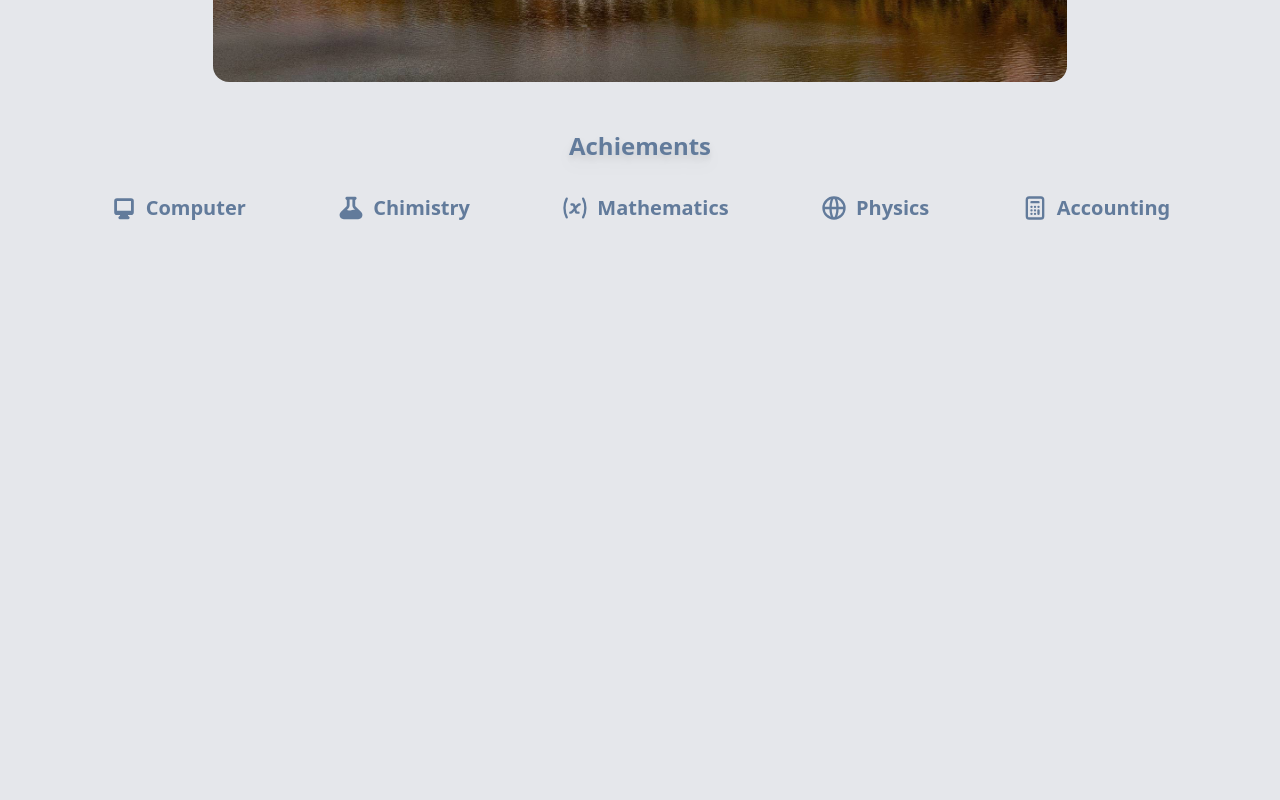
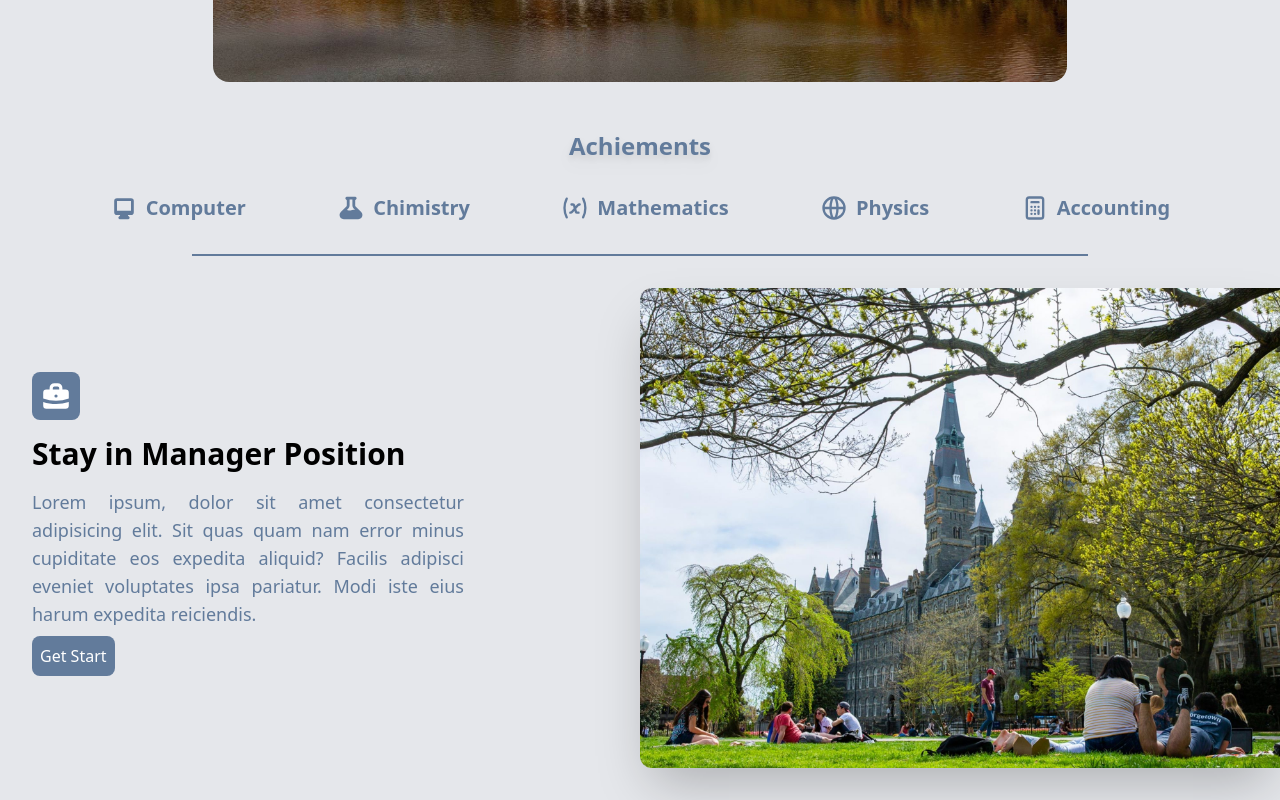
Before and after one commit to mostafafatehinia/georgetown, a React (Create React App) app: page / in a window 1280 px wide. Shown: the part 563-1363 px from the top of the page. Before the commit the page ends 817 px from the top, so only its background shows below. Built offline with nearby package versions, Linux system fonts and the light colour scheme.

Commit message:
Management section designed and added.

```diff
--- a/src/App.tsx
+++ b/src/App.tsx
@@ -1,5 +1,5 @@
 import "./App.css";
-import { Achievements, NavBar, Slider } from "./components";
+import { Achievements, Management, NavBar, Slider } from "./components";
 
 function App() {
 	return (
@@ -7,6 +7,7 @@ function App() {
 			<NavBar />
 			<Slider />
 			<Achievements />
+			<Management />
 		</>
 	);
 }
--- /dev/null
+++ b/src/components/Icons/BriefCase.tsx
@@ -0,0 +1,19 @@
+export const BriefCase = () => {
+	return (
+		<div className='flex justify-center md:justify-start'>
+			<svg
+				xmlns='http://www.w3.org/2000/svg'
+				className='h-12 w-12 bg-[#627b9b] rounded-lg text-white p-2'
+				viewBox='0 0 20 20'
+				fill='currentColor'
+			>
+				<path
+					fillRule='evenodd'
+					d='M6 6V5a3 3 0 013-3h2a3 3 0 013 3v1h2a2 2 0 012 2v3.57A22.952 22.952 0 0110 13a22.95 22.95 0 01-8-1.43V8a2 2 0 012-2h2zm2-1a1 1 0 011-1h2a1 1 0 011 1v1H8V5zm1 5a1 1 0 011-1h.01a1 1 0 110 2H10a1 1 0 01-1-1z'
+					clipRule='evenodd'
+				/>
+				<path d='M2 13.692V16a2 2 0 002 2h12a2 2 0 002-2v-2.308A24.974 24.974 0 0110 15c-2.796 0-5.487-.46-8-1.308z' />
+			</svg>
+		</div>
+	);
+};
--- a/src/components/Icons/index.ts
+++ b/src/components/Icons/index.ts
@@ -6,3 +6,4 @@ export * from "./Chimistry";
 export * from "./Mathematics";
 export * from "./Earth";
 export * from "./Caculator";
+export * from "./BriefCase";
--- /dev/null
+++ b/src/components/Management/Management.tsx
@@ -0,0 +1,32 @@
+import springUniversity from "../../images/SpringCampusStockUniversity.jpg";
+import { Button } from "../Button";
+import { BriefCase } from "../Icons";
+
+export const Management = () => {
+	return (
+		<>
+			<p className='border border-[#627b9b] mx-12 md:mx-48'></p>
+			<div className='flex justify-center items-center flex-wrap'>
+				<div className='md:w-1/2 p-8 text-center order-2 md:order-1 md:text-left'>
+					<BriefCase />
+					<h1 className='my-4 font-bold text-xl md:text-3xl'>Stay in Manager Position</h1>
+					<p className='md:w-3/4 md:text-lg text-[#627b9b] text-justify'>
+						Lorem ipsum, dolor sit amet consectetur adipisicing elit. Sit quas quam nam error minus
+						cupiditate eos expedita aliquid? Facilis adipisci eveniet voluptates ipsa pariatur. Modi iste
+						eius harum expedita reiciendis.
+					</p>
+					<Button className='my-2 text-sm md:text-base bg-[#627b9b] text-white p-2 rounded-lg active:scale-75 transition duration-300'>
+						Get Start
+					</Button>
+				</div>
+				<div className='w-2/3 my-8 md:w-1/2 order-1 md:order-2'>
+					<img
+						className='shadow-2xl rounded-lg md:rounded-l-xl md:rounded-r-none'
+						src={springUniversity}
+						alt='Spring of University'
+					/>
+				</div>
+			</div>
+		</>
+	);
+};
--- /dev/null
+++ b/src/components/Management/index.ts
@@ -0,0 +1 @@
+export * from "./Management";
--- a/src/components/index.ts
+++ b/src/components/index.ts
@@ -1,3 +1,4 @@
 export * from "./NavBar";
 export * from "./Slider";
 export * from "./Achievement";
+export * from "./Management";
```
Also changed, not shown: src/images/SpringCampusStockUniversity.jpg (added).
